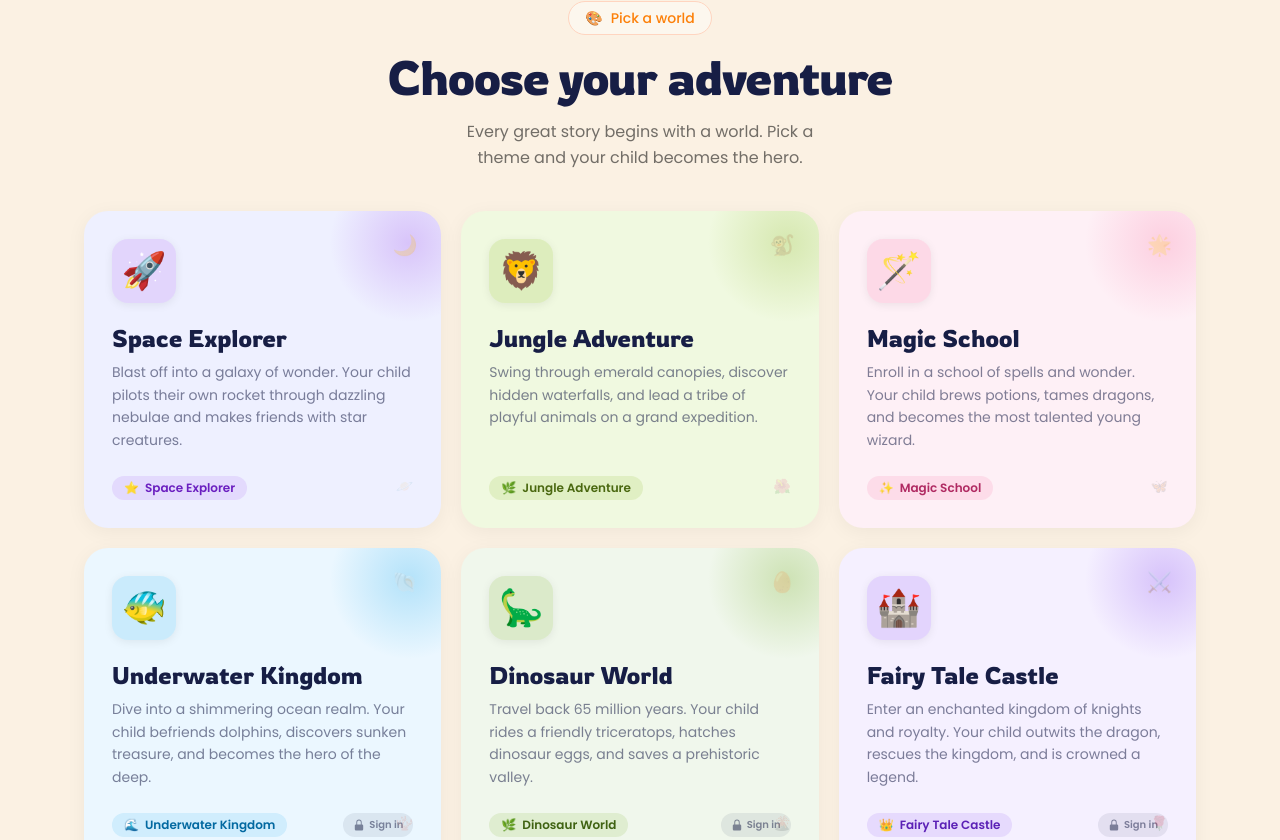
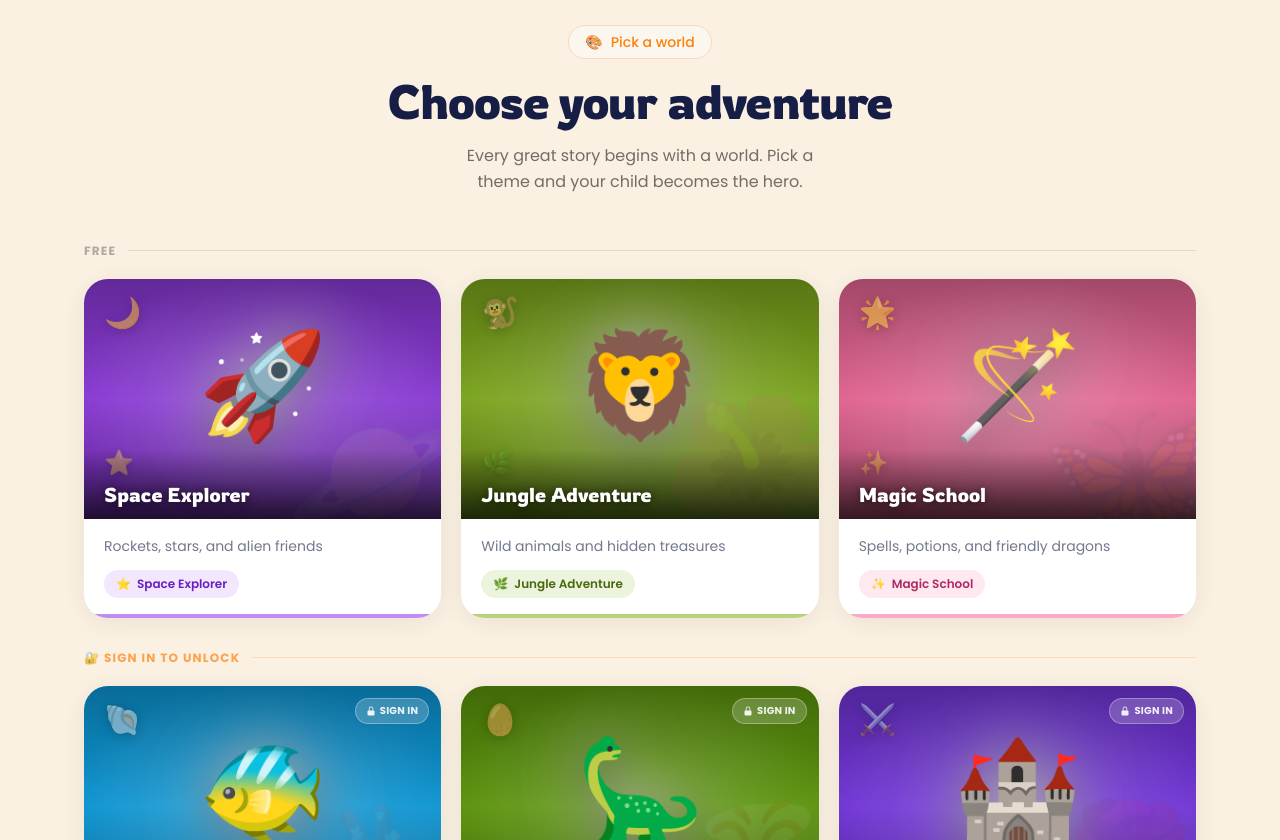
Before and after one commit to amitkarmakar1980/my-hero-storybook, a Next.js app in the folder Code/web/: page / in a window 1280 px wide. Shown: the part 760-1600 px from the top of the page. Built offline with nearby package versions, Linux system fonts and the light colour scheme; no server answers.

Commit message:
Refresh story theme cards

```diff
--- a/Code/web/src/app/create/CreateStoryForm.tsx
+++ b/Code/web/src/app/create/CreateStoryForm.tsx
@@ -1231,70 +1231,80 @@ export default function CreateStoryForm() {
         <div className="grid grid-cols-1 sm:grid-cols-3 gap-4" role="radiogroup" aria-label="Story theme" aria-required="true">
           {STORY_THEMES.filter((theme) => isSignedIn || !theme.premium).map((theme) => {
             const isSelected = storyData.selectedTheme === theme.label;
-            const isLocked = false;
             return (
               <button
                 key={theme.label}
                 type="button"
                 role="radio"
                 aria-checked={isSelected}
-                onClick={() => {
-                  if (isLocked) { signIn("google"); return; }
-                  handleThemeSelect(theme.label as StoryTheme);
-                }}
+                onClick={() => handleThemeSelect(theme.label as StoryTheme)}
                 suppressHydrationWarning
-                className={`relative rounded-2xl p-5 flex flex-col gap-3 text-left
+                className={`relative overflow-hidden rounded-2xl flex flex-col text-left bg-white
                             focus-visible:outline-2 focus-visible:outline-offset-2 focus-visible:outline-[#FC800A]
-                            transition-all duration-200
-                            ${isLocked ? "opacity-75 cursor-pointer" : ""}
+                            transition-all duration-200 group
                             ${isSelected
-                              ? "border-2 scale-[1.03] shadow-[0_8px_28px_rgba(0,0,0,0.12)]"
-                              : "border-2 border-transparent hover:border-[#FFD5C0] hover:-translate-y-0.5 hover:shadow-md"
+                              ? "ring-2 scale-[1.03] shadow-[0_8px_28px_rgba(0,0,0,0.15)]"
+                              : "ring-1 ring-transparent hover:ring-[#FFD5C0] hover:-translate-y-0.5 hover:shadow-lg"
                             }`}
-                style={{
-                  backgroundColor: theme.bgColor,
-                  borderColor: isSelected ? theme.accentColor : undefined,
-                }}
+                style={{ ringColor: isSelected ? theme.accentColor : undefined } as React.CSSProperties}
               >
-                {/* Lock badge for premium themes */}
-                {isLocked && (
-                  <span
-                    className="absolute top-3 right-3 flex items-center gap-1 rounded-full px-2 py-0.5
-                               bg-[#171E45]/10 text-[#171E45]/60 text-[10px] font-semibold"
-                    aria-label="Sign in required"
-                  >
-                    <svg className="w-2.5 h-2.5" viewBox="0 0 12 12" fill="currentColor" aria-hidden="true">
-                      <path fillRule="evenodd" d="M4 4.5V3a2 2 0 1 1 4 0v1.5h.5A1.5 1.5 0 0 1 10 6v4a1.5 1.5 0 0 1-1.5 1.5h-5A1.5 1.5 0 0 1 2 10V6A1.5 1.5 0 0 1 3.5 4.5H4Zm1.5-1.5a.5.5 0 0 1 1 0V4.5h-1V3Z" clipRule="evenodd"/>
-                    </svg>
-                    Sign in
+                {/* ── Immersive hero zone ── */}
+                <div className="relative overflow-hidden w-full" style={{ height: "10rem" }}>
+                  {/* Saturated gradient */}
+                  <div className="absolute inset-0" style={{
+                    background: `linear-gradient(145deg, ${theme.accentColor} 0%, ${theme.glowColor} 70%, ${theme.accentColor}dd 100%)`,
+                  }} />
+                  {/* Depth overlay */}
+                  <div className="absolute inset-0 bg-gradient-to-b from-black/30 via-black/10 to-black/40" />
+                  {/* Spotlight */}
+                  <div className="absolute inset-0" style={{
+                    background: `radial-gradient(ellipse 55% 55% at 50% 50%, rgba(255,255,255,0.2) 0%, transparent 100%)`,
+                  }} />
+                  {/* Far depth decoration */}
+                  <span aria-hidden="true" className="absolute -bottom-4 -right-4 text-[5rem] opacity-[0.1] select-none" style={{ lineHeight: 1 }}>
+                    {theme.decorations[2]}
                   </span>
-                )}
+                  {/* Mid decoration */}
+                  <span aria-hidden="true" className="absolute top-2 left-3 text-xl opacity-50 select-none"
+                    style={{ filter: "drop-shadow(0 2px 4px rgba(0,0,0,0.4))" }}>
+                    {theme.decorations[1]}
+                  </span>
+                  {/* Hero icon */}
+                  <div className="absolute inset-0 flex items-center justify-center pb-5">
+                    <span aria-hidden="true" className="text-[4rem] select-none group-hover:scale-110 transition-transform duration-300" style={{
+                      lineHeight: 1,
+                      filter: `drop-shadow(0 0 18px rgba(255,255,255,0.55)) drop-shadow(0 4px 12px rgba(0,0,0,0.5))`,
+                    }}>
+                      {theme.icon}
+                    </span>
+                  </div>
+                  {/* Bottom scrim + title */}
+                  <div className="absolute bottom-0 left-0 right-0 bg-gradient-to-t from-black/65 via-black/25 to-transparent px-3 pb-2 pt-6">
+                    <span className="text-white text-sm font-semibold leading-tight block"
+                      style={{ fontFamily: "var(--font-rowdies)", textShadow: "0 1px 6px rgba(0,0,0,0.6)" }}>
+                      {theme.label}
+                    </span>
+                  </div>
+                  {/* Selected checkmark */}
+                  {isSelected && (
+                    <span className="absolute top-2 right-2 w-5 h-5 rounded-full flex items-center justify-center text-white text-[10px] font-bold shadow-md"
+                      style={{ backgroundColor: theme.accentColor }} aria-hidden="true">✓</span>
+                  )}
+                </div>
 
-                {/* Selected checkmark */}
-                {isSelected && !isLocked && (
-                  <span
-                    className="absolute top-3 right-3 w-5 h-5 rounded-full flex items-center
-                               justify-center text-white text-[10px] font-bold"
-                    style={{ backgroundColor: theme.accentColor }}
-                    aria-hidden="true"
-                  >
-                    ✓
+                {/* ── Content zone ── */}
+                <div className="px-3 py-3 flex-1">
+                  <span className="text-xs text-[#171E45]/55 leading-relaxed">
+                    {theme.shortDescription}
                   </span>
-                )}
+                </div>
 
-                {/* Icon — larger */}
-                <span className="text-4xl" aria-hidden="true">{theme.icon}</span>
-
-                <span
-                  className="text-base font-semibold text-[#171E45] leading-tight"
-                  style={{ fontFamily: "var(--font-rowdies)" }}
-                >
-                  {theme.label}
-                </span>
-
-                <span className="text-xs text-[#171E45]/55 leading-relaxed">
-                  {theme.shortDescription}
-                </span>
+                {/* Accent bottom bar */}
+                <div className="h-0.5 w-full" style={{
+                  background: isSelected
+                    ? `linear-gradient(90deg, ${theme.accentColor}, ${theme.glowColor})`
+                    : "transparent",
+                }} />
               </button>
             );
           })}
--- a/Code/web/src/components/ThemesSection.tsx
+++ b/Code/web/src/components/ThemesSection.tsx
@@ -3,83 +3,145 @@ import { STORY_THEMES, type StoryThemeConfig } from "@/lib/storyThemes";
 function StoryThemeCard({ theme }: { theme: StoryThemeConfig }) {
   return (
     <article
-      className="group relative overflow-hidden rounded-3xl p-7 flex flex-col gap-5 text-left w-full
-                 shadow-[0_4px_20px_rgba(0,0,0,0.05)]
-                 hover:scale-[1.025] hover:shadow-[0_16px_44px_rgba(0,0,0,0.12)]
+      className="group relative overflow-hidden rounded-3xl flex flex-col text-left
+                 bg-white
+                 shadow-[0_4px_24px_rgba(0,0,0,0.07)]
+                 hover:shadow-[0_16px_48px_rgba(0,0,0,0.14)]
+                 hover:-translate-y-1.5
                  transition-all duration-300"
-      style={{ backgroundColor: theme.bgColor }}
       aria-label={`${theme.label} story theme`}
     >
-      {/* Radial glow */}
+      {/* ── Immersive hero zone ── */}
+      <div className="relative overflow-hidden w-full" style={{ height: "15rem" }}>
+
+        {/* Rich saturated base gradient */}
         <div
           aria-hidden="true"
-        className="pointer-events-none absolute top-0 right-0 w-40 h-40 opacity-25 rounded-full
-                   transition-opacity duration-300 group-hover:opacity-40"
+          className="absolute inset-0"
           style={{
-          background: `radial-gradient(circle, ${theme.glowColor} 0%, transparent 70%)`,
-          transform: "translate(30%, -30%)",
+            background: `linear-gradient(145deg, ${theme.accentColor} 0%, ${theme.glowColor} 70%, ${theme.accentColor}dd 100%)`,
           }}
         />
 
-      {/* Ambient decoration */}
-      <span aria-hidden="true" className="absolute top-5 right-6 text-xl opacity-25 group-hover:opacity-40 transition-opacity duration-300">
-        {theme.decorations[1]}
-      </span>
-      <span aria-hidden="true" className="absolute bottom-8 right-7 text-sm opacity-15 group-hover:opacity-25 transition-opacity duration-300">
+        {/* Depth overlay — darkens top, lighter bottom */}
+        <div
+          aria-hidden="true"
+          className="absolute inset-0 bg-gradient-to-b from-black/35 via-black/10 to-black/40"
+        />
+
+        {/* Radial spotlight behind hero icon */}
+        <div
+          aria-hidden="true"
+          className="absolute inset-0"
+          style={{
+            background: `radial-gradient(ellipse 55% 55% at 50% 52%, rgba(255,255,255,0.22) 0%, transparent 100%)`,
+          }}
+        />
+
+        {/* Far-depth decoration — very large, very faded, bottom-right */}
+        <span
+          aria-hidden="true"
+          className="absolute -bottom-6 -right-6 text-[9rem] opacity-[0.08] group-hover:opacity-[0.13] group-hover:scale-105 transition-all duration-700 select-none"
+          style={{ lineHeight: 1 }}
+        >
           {theme.decorations[2]}
         </span>
 
-      {/* Icon */}
-      <div
-        className="w-16 h-16 rounded-2xl flex items-center justify-center text-4xl
-                   shadow-[0_2px_10px_rgba(0,0,0,0.07)] transition-transform duration-300 group-hover:scale-105"
-        style={{ backgroundColor: theme.iconBg }}
+        {/* Mid-depth decoration — top-left, mid size */}
+        <span
+          aria-hidden="true"
+          className="absolute top-4 left-5 text-3xl opacity-50 group-hover:opacity-75 group-hover:-translate-y-1 transition-all duration-500 select-none"
+          style={{ filter: "drop-shadow(0 2px 6px rgba(0,0,0,0.4))" }}
+        >
+          {theme.decorations[1]}
+        </span>
+
+        {/* Mid-depth decoration — bottom-left, small */}
+        <span
+          aria-hidden="true"
+          className="absolute bottom-10 left-5 text-2xl opacity-40 group-hover:opacity-65 group-hover:translate-y-[-4px] transition-all duration-600 select-none"
+          style={{ filter: "drop-shadow(0 2px 4px rgba(0,0,0,0.4))" }}
+        >
+          {theme.decorations[0]}
+        </span>
+
+        {/* Hero icon — massive, centered, glowing white halo */}
+        <div className="absolute inset-0 flex items-center justify-center pb-7">
+          <span
+            className="text-[6.5rem] group-hover:scale-[1.12] transition-transform duration-300 select-none"
+            aria-hidden="true"
+            style={{
+              lineHeight: 1,
+              filter: `drop-shadow(0 0 28px rgba(255,255,255,0.6)) drop-shadow(0 8px 20px rgba(0,0,0,0.5))`,
+            }}
           >
             {theme.icon}
+          </span>
         </div>
 
-      {/* Text content */}
-      <div className="flex flex-col gap-2 flex-1">
+        {/* Bottom gradient scrim + title */}
+        <div className="absolute bottom-0 left-0 right-0 bg-gradient-to-t from-black/65 via-black/30 to-transparent px-5 pb-3 pt-8">
           <h3
-          className="text-2xl leading-tight text-[#171E45]"
-          style={{ fontFamily: "var(--font-rowdies)" }}
+            className="text-white text-xl leading-tight"
+            style={{
+              fontFamily: "var(--font-rowdies)",
+              textShadow: "0 1px 8px rgba(0,0,0,0.6)",
+            }}
           >
             {theme.label}
           </h3>
-        <p className="text-sm leading-relaxed text-[#171E45]/55">
-          {theme.description}
-        </p>
         </div>
 
-      {/* Bottom row: theme tag + sign-in badge */}
-      <div className="flex items-center justify-between pt-1">
+        {/* Sign-in badge */}
+        {theme.premium && (
           <span
-          className="inline-flex items-center gap-1.5 rounded-full px-3 py-1 text-xs font-semibold"
-          style={{ backgroundColor: theme.tagBg, color: theme.tagText }}
+            className="absolute top-3 right-3 inline-flex items-center gap-1 rounded-full px-2.5 py-1
+                       text-[10px] font-bold uppercase tracking-wide
+                       bg-white/20 backdrop-blur-sm text-white/90 border border-white/30"
           >
-          <span aria-hidden="true">{theme.decorations[0]}</span>
-          {theme.label}
-        </span>
-        {theme.premium && (
-          <span className="inline-flex items-center gap-1 rounded-full bg-[#171E45]/8 px-2.5 py-1 text-[10px] font-semibold text-[#171E45]/50">
-            <svg className="w-3 h-3" viewBox="0 0 20 20" fill="currentColor" aria-hidden="true">
+            <svg className="w-2.5 h-2.5" viewBox="0 0 20 20" fill="currentColor" aria-hidden="true">
               <path fillRule="evenodd" d="M10 1a4.5 4.5 0 0 0-4.5 4.5V9H5a2 2 0 0 0-2 2v6a2 2 0 0 0 2 2h10a2 2 0 0 0 2-2v-6a2 2 0 0 0-2-2h-.5V5.5A4.5 4.5 0 0 0 10 1Zm3 8V5.5a3 3 0 1 0-6 0V9h6Z" clipRule="evenodd" />
             </svg>
             Sign in
           </span>
         )}
       </div>
+
+      {/* ── Content zone ── */}
+      <div className="flex flex-col gap-3 px-5 py-4 flex-1">
+        <p className="text-sm leading-relaxed text-[#171E45]/60 flex-1">
+          {theme.shortDescription}
+        </p>
+
+        {/* Tag */}
+        <span
+          className="inline-flex items-center gap-1.5 rounded-full px-3 py-1.5 text-xs font-semibold self-start"
+          style={{ backgroundColor: theme.tagBg, color: theme.tagText }}
+        >
+          <span aria-hidden="true">{theme.decorations[0]}</span>
+          {theme.label}
+        </span>
+      </div>
+
+      {/* Bottom accent bar */}
+      <div
+        className="h-1 w-full opacity-60 group-hover:opacity-100 transition-opacity duration-300"
+        style={{ background: `linear-gradient(90deg, ${theme.accentColor}, ${theme.glowColor})` }}
+      />
     </article>
   );
 }
 
 export default function ThemesSection() {
+  const freeThemes = STORY_THEMES.filter((t) => !t.premium);
+  const premiumThemes = STORY_THEMES.filter((t) => t.premium);
+
   return (
-    <section id="story-themes-section" className="bg-[#FBF1E3] py-10 md:py-14">
+    <section id="story-themes-section" className="bg-[#FBF1E3] py-14 md:py-20">
       <div className="mx-auto max-w-6xl px-5">
 
         {/* Section header */}
-        <div className="text-center mb-10 flex flex-col gap-3 items-center">
+        <div className="text-center mb-12 flex flex-col gap-3 items-center">
           <span className="inline-flex items-center gap-2 rounded-full bg-[#FCF7EE] border border-[#FFD5C0] px-4 py-1.5 text-sm font-medium text-[#FC800A]">
             <span aria-hidden="true">🎨</span> Pick a world
           </span>
@@ -94,11 +156,32 @@ export default function ThemesSection() {
           </p>
         </div>
 
-        {/* Cards */}
+        {/* Free themes */}
+        <div className="mb-8">
+          <div className="flex items-center gap-3 mb-5">
+            <span className="text-xs font-bold uppercase tracking-widest text-[#020202]/30">Free</span>
+            <div className="flex-1 h-px bg-[#020202]/10" />
+          </div>
           <div className="grid grid-cols-1 md:grid-cols-3 gap-5">
-          {STORY_THEMES.map((theme) => (
+            {freeThemes.map((theme) => (
               <StoryThemeCard key={theme.label} theme={theme} />
             ))}
+          </div>
+        </div>
+
+        {/* Premium themes */}
+        <div>
+          <div className="flex items-center gap-3 mb-5">
+            <span className="text-xs font-bold uppercase tracking-widest text-[#FC800A]/70">
+              🔐 Sign in to unlock
+            </span>
+            <div className="flex-1 h-px bg-[#FC800A]/20" />
+          </div>
+          <div className="grid grid-cols-1 md:grid-cols-3 gap-5">
+            {premiumThemes.map((theme) => (
+              <StoryThemeCard key={theme.label} theme={theme} />
+            ))}
+          </div>
         </div>
 
       </div>
```
Lines whose indentation alone changed are shown as unchanged.
